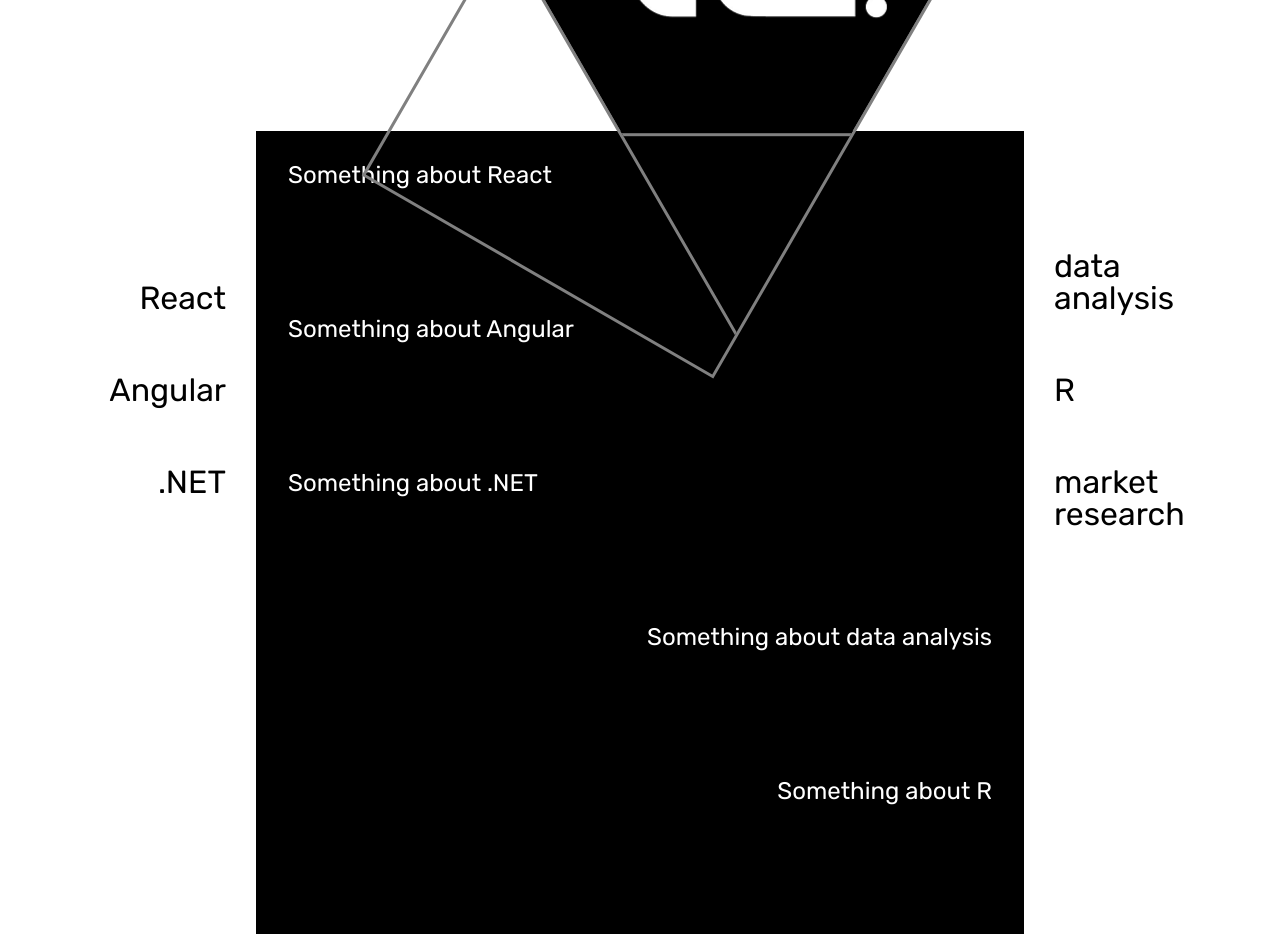
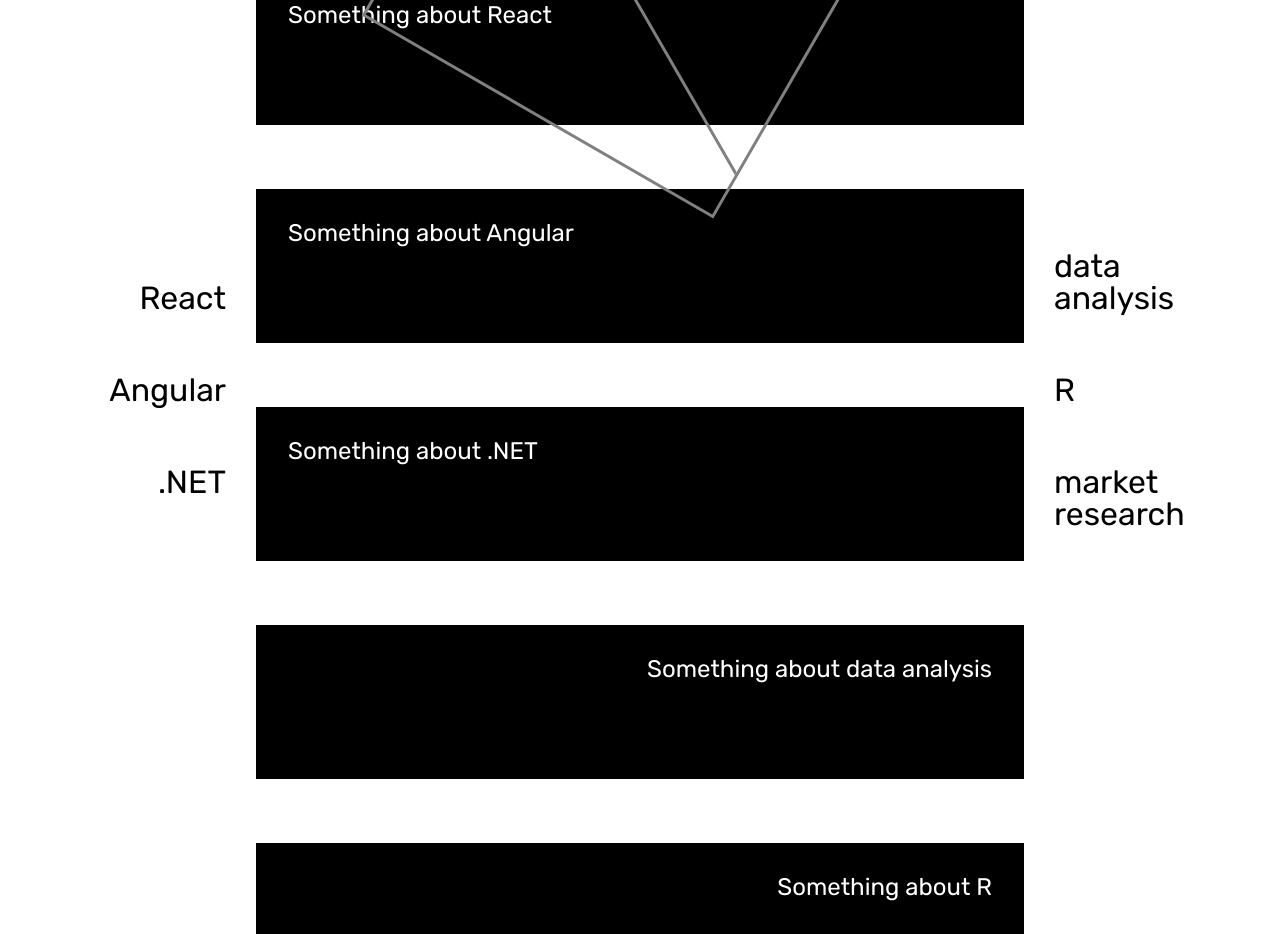
Before and after one commit to tiQu/portfolio, a React (Create React App) app: page / in a window 1280 px wide. Shown: the part 960-1894 px from the top of the page. Built offline with nearby package versions, Linux system fonts and the light colour scheme.

Commit message:
Adding separator components for bottom section in home

```diff
--- a/src/components/home/Bullet/Bullet.js
+++ b/src/components/home/Bullet/Bullet.js
@@ -8,7 +8,7 @@
             <Link activeClass="active"
             spy={true}
             smooth={true}
-            offset={0}
+            offset={parseInt(this.props.offset)}
             duration={500}
             to={this.props.scrollToSection}>
                 <div className="bullet-text">{this.props.txt}</div>
--- a/src/components/home/Home.js
+++ b/src/components/home/Home.js
@@ -4,6 +4,7 @@
 import Hero from './Hero/Hero';
 import Bullet from './Bullet/Bullet';
 import FadeInSection from '../global/FadeInSection/FadeInSection';
+import SectionSeparator from './SectionSeparator/SectionSeparator';
 
 class Home extends React.Component{
     render(){
@@ -20,10 +21,15 @@
                     </ParallaxProvider>
                     <div className="Home-bottom">
                         <div className="Home-bottom-section Home-bottom-section1" id="b1Target">Something about React</div>
+                        <SectionSeparator />
                         <div className="Home-bottom-section Home-bottom-section1" id="b2Target">Something about Angular</div>
+                        <SectionSeparator />
                         <div className="Home-bottom-section Home-bottom-section1" id="b3Target">Something about .NET</div>
+                        <SectionSeparator />
                         <div className="Home-bottom-section Home-bottom-section2" id="b4Target">Something about data analysis</div>
+                        <SectionSeparator />
                         <div className="Home-bottom-section Home-bottom-section2" id="b5Target">Something about R</div>
+                        <SectionSeparator />
                         <div className="Home-bottom-section Home-bottom-section2" id="b6Target">Something about market research</div>
                     </div>
                 </div>
--- /dev/null
+++ b/src/components/home/SectionSeparator/SectionSeparator.js
@@ -0,0 +1,13 @@
+import React from 'react';
+import './SectionSeparator.scss';
+
+class SectionSeparator extends React.Component{
+    render(){
+        return (
+            <section className="SectionSeparator">
+            </section>
+        );
+    }
+  }
+
+export default SectionSeparator;
--- /dev/null
+++ b/src/components/home/SectionSeparator/SectionSeparator.scss
@@ -0,0 +1,5 @@
+.SectionSeparator {
+    width: 55vw;
+    padding: 2.5vw;
+    background-color: white;
+}
```
Also changed, not shown: 1 other file (tests, documents, lock files or other folders).
